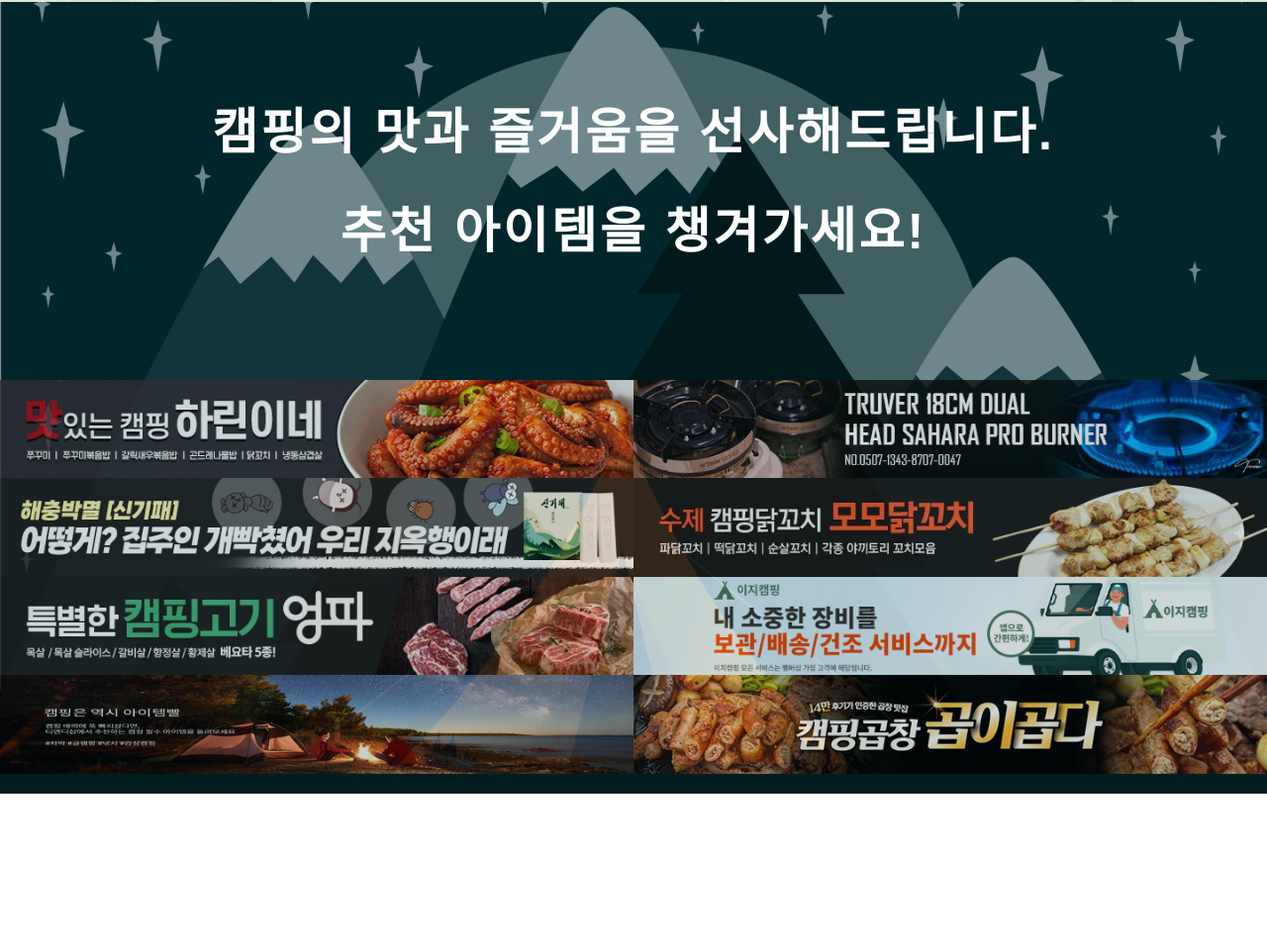
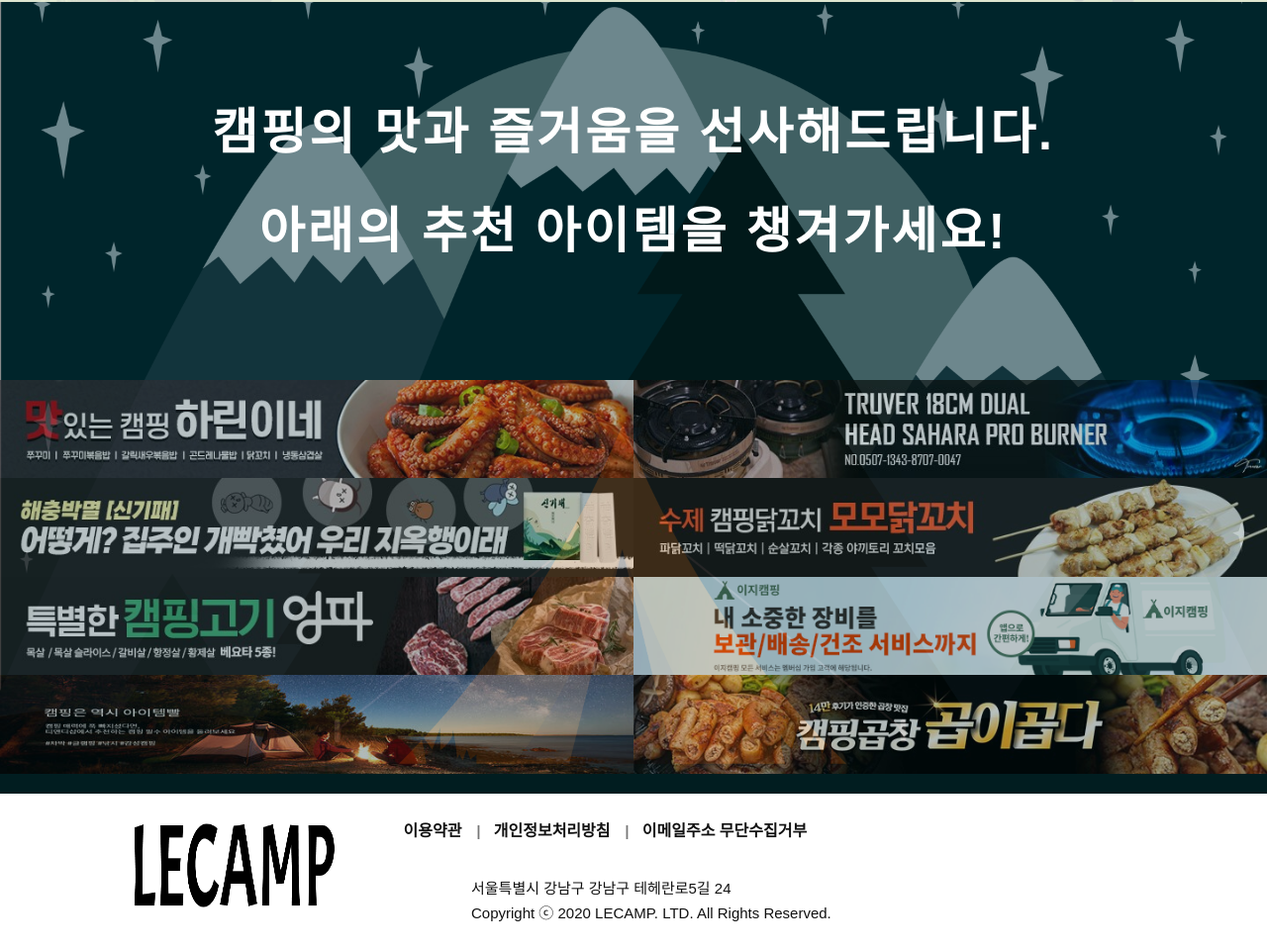
Before and after one commit to ProjectGroup01/lecamp, a plain HTML site: page recommand/index.html in a window 1280 px wide. Shown: the part 1598-2558 px from the top of the page at 99% size. Before the commit the page ends 2400 px from the top, so only its background shows below. Drawn offline with Linux system fonts and the light colour scheme.

Commit message:
Add files via upload

```diff
--- a/recommand/css/index.css
+++ b/recommand/css/index.css
@@ -401,7 +401,7 @@ section{width:100%;height:1300px;position:relative;}
 
 .page3 .banner img{
     transition: all 0.5s;
-    opacity: 0.8;
+    opacity: 0.7;
 }
 
 .page3 .banner img:hover{
--- a/recommand/index.html
+++ b/recommand/index.html
@@ -186,11 +186,12 @@
       <i class="fas fa-window-close"></i>
     </div><!--detailwrap/-->
  </section><!--sec2/-->
+
   <section id="sec3" class="page3">
     <div class="wrap">
       <div class="banner">
         <div class="info">
-      <h1>캠핑의 맛과 즐거움을 선사해드립니다.<br>추천 아이템을 챙겨가세요!</h1>
+          <h1>캠핑의 맛과 즐거움을 선사해드립니다.<br>아래의 추천 아이템을 챙겨가세요!</h1>
         </div>
 
         <div class="ban-1 ban">
@@ -212,9 +213,32 @@
       </div>
     </div>
   </section><!--sec3/-->
+
+  <footer id="footer">
+    <div class="footer_wrap">
+      <div class="footer_logo">
+        <img src="./img/LECAMP_flogo.png" alt="" />
+      </div>
+      <div class="fnb">
+        <ul>
+          <li><a href="#">이용약관</a><span>|</span></li>
+          <li><a href="#">개인정보처리방침</a><span>|</span></li>
+          <li><a href="#">이메일주소 무단수집거부</a></li>
+        </ul>
+      </div>
+      <div class="footerBottom">
+        <address>서울특별시 강남구 강남구 테헤란로5길 24</address>
+        <p class="copyright">Copyright ⓒ 2020 LECAMP. LTD. All Rights Reserved.</p>
+      </div>
+    </div>
+  </footer>
+  <!-- footer -->
+
+
+
 </div><!--wrap/-->
 
-  </script>
+
 
 </body>
 </html>
```
Also changed, not shown: recommand/img/LECAMP_flogo.png (added). Lines whose indentation alone changed are shown as unchanged.
